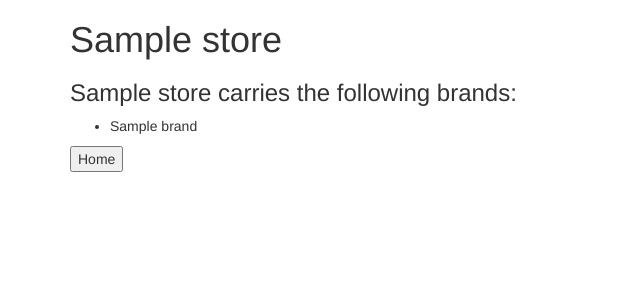
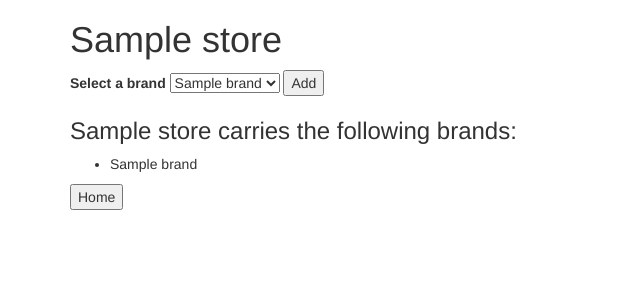
Before and after one commit to bborealis/shoes, a PHP site: template views/store.html.twig in a window 1280 px wide. Shown: the top 300 px of the page, without its empty margins (0-640 px from the left). Run offline with PHP 8.4, Linux system fonts and the light colour scheme; the template is opened without the code that fills it: most values are stand-ins (such as "Sample title", 1, 10 or a date in 2020); some libraries are stand-ins or nearby versions.

Commit message:
add brand to store functionality works

```diff
--- a/views/store.html.twig
+++ b/views/store.html.twig
@@ -6,6 +6,19 @@
     <body>
         <div class="container">
             <h1>{{ store.getName }}</h1>
+
+
+            <form action="/add_brand" method="post">
+                <input id="store_id" name="store_id" type="hidden" value="{{ store.getId }}">
+                <label for="brand_id">Select a brand</label>
+                <select name="brand_id" type="text">
+                        {% for brand in all_brands %}
+                            <option value="{{ brand.getId }}">{{ brand.getName }}</option>
+
+                        {% endfor %}
+                </select>
+                <button type="submit">Add</button>
+            </form>
 
 
             {% if brands is not empty %}
@@ -19,11 +32,6 @@
 
 
 
-
-
-
-
-
             <form action="/">
             <button type="submit">Home</button>
         </form>
```
Also changed, not shown: app/app.php (+9 -0 lines), tests/BrandTest.php (+2 -2 lines).
